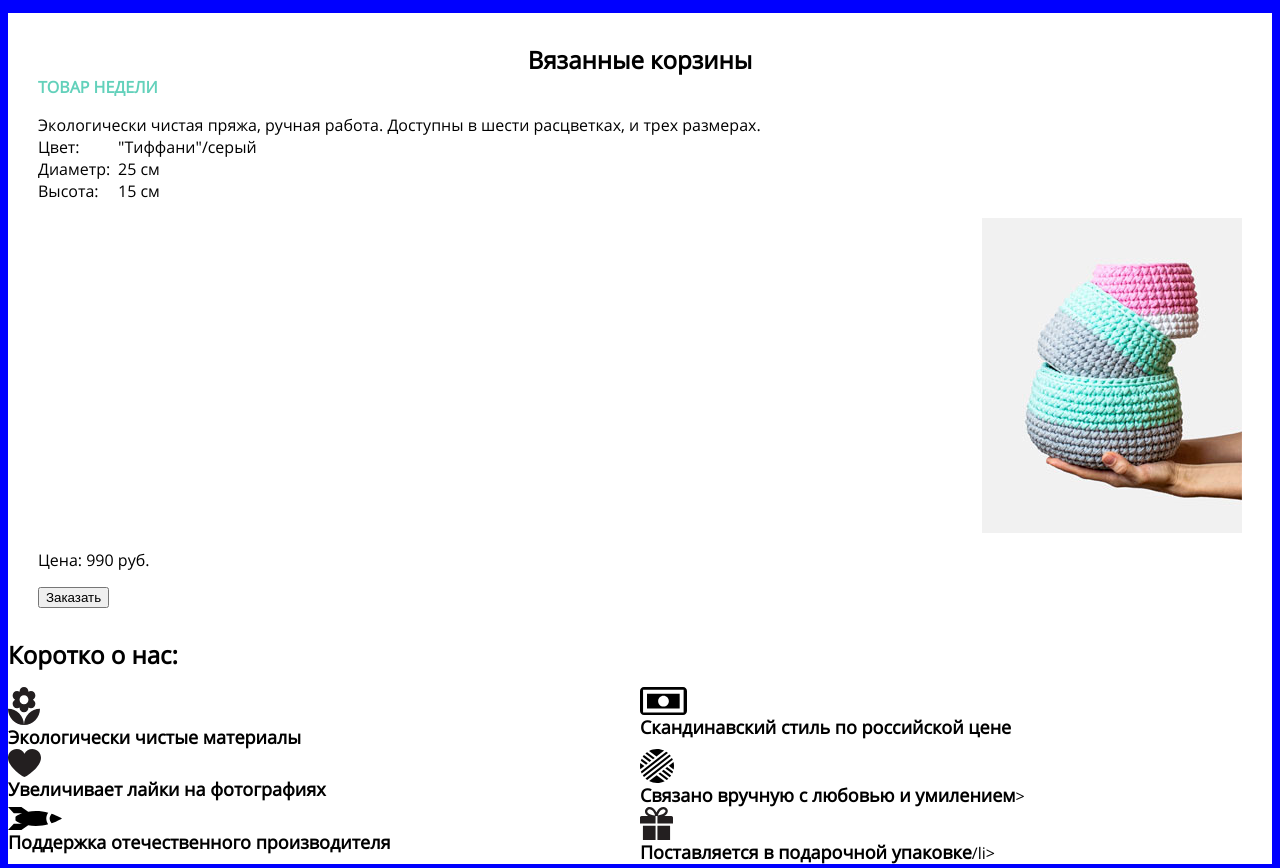
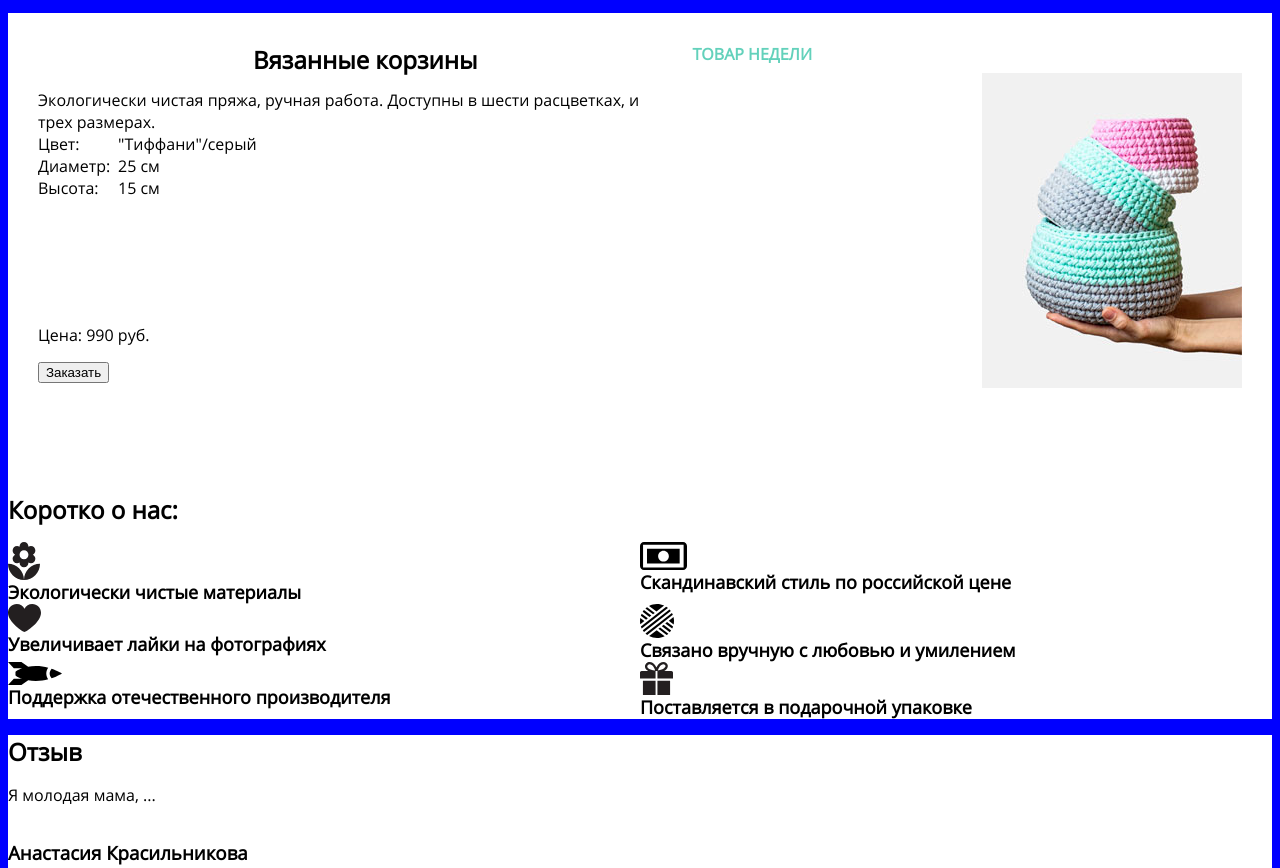
Before and after one commit to Lizzzetta/201641-mishka, a website: page index.html in a window 1280 px wide. Shown: the part 480-1348 px from the top of the page. Drawn offline with nearby package versions, Linux system fonts and the light colour scheme; files that its build step writes are made by us from their sources; files whose address does not match are found by name.

Commit message:
Внесла правки после ревью адаптивной верстки

```diff
--- a/index.html
+++ b/index.html
@@ -40,8 +40,11 @@
         </ul>
     </div>
     <div class="product">
+        <div class="product-title__wrapper">
             <h2 class="section-title">Вязанные корзины</h2>
             <span class="product__title">ТОВАР НЕДЕЛИ</span>
+        </div>
+        <div class="product-details__wrapper">
             <ul class="product__options">
                 <li class="product__option">Экологически чистая пряжа, ручная работа. Доступны в шести расцветках, и трех размерах.</li>
                 <li class="product__option"><span class="product__option-name">Цвет:</span><span class="product__option-value">"Тиффани"/серый</span></li>
@@ -49,6 +52,7 @@
                 <li class="product__option"><span class="product__option-name">Высота:</span><span class="product__option-value">15 см</span></li>
             </ul>
             <img class="product__image" src="img/triple-set-mobile@1x.jpg" alt="">
+        </div>
         <p class="product__price">Цена: 990 руб.</p>
         <button class="product__order" type="submit">Заказать</button>
     </div>
@@ -58,9 +62,9 @@
             <li class="info__item"><img class="info__image" src="img/icon-feature-1.svg" alt=""><span class="info__text">Экологически чистые материалы</span></li>
             <li class="info__item"><img class="info__image" src="img/icon-feature-3.svg" alt=""><span class="info__text">Скандинавский стиль по российской цене</span></li>
             <li class="info__item"><img class="info__image" src="img/icon-feature-5.svg" alt=""><span class="info__text">Увеличивает лайки на фотографиях</span></li>
-            <li class="info__item"><img class="info__image" src="img/icon-feature-2.svg" alt=""><span class="info__text">Связано вручную с любовью и умилением</span>></li>
+            <li class="info__item"><img class="info__image" src="img/icon-feature-2.svg" alt=""><span class="info__text">Связано вручную с любовью и умилением</span></li>
             <li class="info__item"><img class="info__image" src="img/icon-feature-4.svg" alt=""><span class="info__text">Поддержка отечественного производителя</span></li>
-            <li class="info__item"><img class="info__image" src="img/icon-feature-6.svg" alt=""><span class="info__text">Поставляется в подарочной упаковке</span>/li>
+            <li class="info__item"><img class="info__image" src="img/icon-feature-6.svg" alt=""><span class="info__text">Поставляется в подарочной упаковке</span></li>
         </ul>
     </div>
     <div class="feedback">
@@ -86,6 +90,7 @@
 </main>
 
 <footer class="page-footer">
+    <img class="page-footer__logo-image" src="img/logo-mobile.svg" alt="MISHKA">
     <a class="page-footer__link" href="#"><img class="social" src="img/icon-insta.svg" alt=""></a>
     <a class="page-footer__link" href="#"><img class="social" src="img/icon-fb.svg" alt=""></a>
     <a class="page-footer__link" href="#"><img class="social" src="img/icon-twitter.svg" alt=""></a>
--- a/sass/page-footer.scss
+++ b/sass/page-footer.scss
@@ -1,13 +1,26 @@
 .page-footer {
   background-color: $gray-color;
   text-align: center;
+  padding: 20px 0;
+
+  .page-footer__logo-image {
+    display: none;
+  }
 
   @media #{$tablet-widths} {
+    .page-footer__logo-image {
+      display: block;
+      position: absolute;
+      left: 20px;
+    }
+
     width: 100%;
     display: flex;
     justify-content: center;
 
     .developer-text {
+      position: absolute;
+      right: 20px;
       display: flex;
     }
   }
--- a/sass/product.scss
+++ b/sass/product.scss
@@ -7,25 +7,44 @@
     flex-direction: column;
     flex-wrap: wrap;
 
-    .section-title {
-      align-self: flex-start;
+    .product-title__wrapper {
+      display: flex;
+      flex-direction: column;
+      flex-wrap: wrap;
+      width: 100%;
+      height: 30px;
     }
+
     .product__title {
       align-self: flex-end;
     }
+
+    .product-details__wrapper {
+      display: flex;
+      flex-direction: column;
+      flex-wrap: wrap;
+      width: 100%;
+      height: 315px;
+    }
+
     .product__options {
-      align-self: flex-start;
+      width: 50%;
     }
+
     .product__image {
       align-self: flex-end;
     }
+
     .product__price {
+      position: relative;
       align-self: flex-start;
+      top: -80px;
     }
+
     .product__order {
+      position: relative;
       align-self: flex-start;
-      position: relative;
-      right: inherit;
+      top: -80px;
     }
   }
 
```
Also changed, not shown: catalog.html (+1 -0 lines), form.html (+1 -0 lines). Lines whose indentation alone changed are shown as unchanged.
